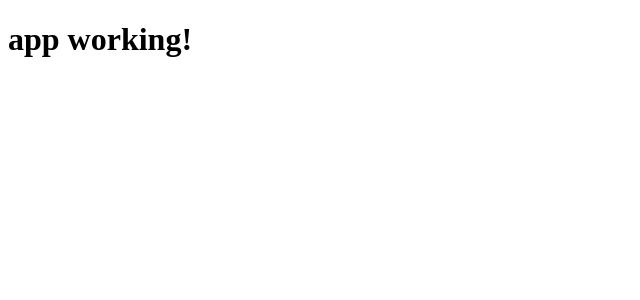
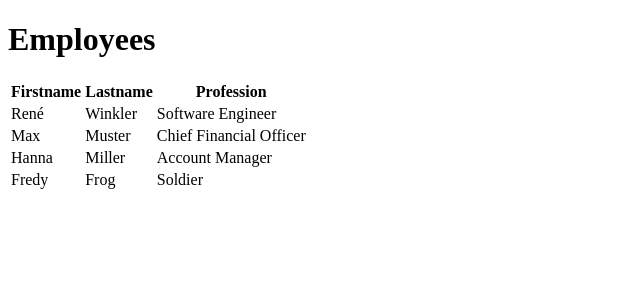
Before and after one commit to r-winkler/springboot-angular-crud, an Angular app in the folder frontend/src/main/frontend/: page / in a window 1280 px wide. Shown: the top 300 px of the page, without its empty margins (0-640 px from the left). Built offline with nearby package versions, Linux system fonts and the light colour scheme.

Commit message:
setup service

```diff
--- /dev/null
+++ b/frontend/src/main/frontend/src/api/employees.json
@@ -0,0 +1,26 @@
+[
+  {
+    "firstname": "René",
+    "lastname": "Winkler",
+    "profession": "Software Engineer",
+    "age": 32
+  },
+  {
+    "firstname": "Max",
+    "lastname": "Muster",
+    "profession": "Chief Financial Officer",
+    "age": 30
+  },
+  {
+    "firstname": "Hanna",
+    "lastname": "Miller",
+    "profession": "Account Manager",
+    "age": 35
+  },
+  {
+    "firstname": "Fredy",
+    "lastname": "Frog",
+    "profession": "Soldier",
+    "age": 59
+  }
+]
--- a/frontend/src/main/frontend/src/app/app.component.html
+++ b/frontend/src/main/frontend/src/app/app.component.html
@@ -1,3 +1,5 @@
 <h1>
   {{title}}
 </h1>
+
+<app-employee></app-employee>
--- a/frontend/src/main/frontend/src/app/app.component.ts
+++ b/frontend/src/main/frontend/src/app/app.component.ts
@@ -3,8 +3,8 @@ import { Component } from '@angular/core';
 @Component({
   selector: 'app-root',
   templateUrl: './app.component.html',
-  styleUrls: ['./app.component.css']
+  styleUrls: ['./app.component.css'],
 })
 export class AppComponent {
-  title = 'app working!';
+  title = 'Employees';
 }
--- a/frontend/src/main/frontend/src/app/app.module.ts
+++ b/frontend/src/main/frontend/src/app/app.module.ts
@@ -5,6 +5,7 @@ import { HttpModule } from '@angular/http';
 
 import { AppComponent } from './app.component';
 import { EmployeeComponent } from './employee/employee.component';
+import {EmployeeService} from "./employee/employee.service";
 
 @NgModule({
   declarations: [
@@ -16,7 +17,7 @@ import { EmployeeComponent } from './employee/employee.component';
     FormsModule,
     HttpModule
   ],
-  providers: [],
+  providers: [EmployeeService],
   bootstrap: [AppComponent]
 })
 export class AppModule { }
--- a/frontend/src/main/frontend/src/app/employee/employee.component.html
+++ b/frontend/src/main/frontend/src/app/employee/employee.component.html
@@ -1,3 +1,12 @@
-<p>
-  employee works!
-</p>
+<table>
+  <tr>
+    <th>Firstname</th>
+    <th>Lastname</th>
+    <th>Profession</th>
+  </tr>
+  <tr *ngFor="let employee of employees">
+    <td>{{employee.firstname}}</td>
+    <td>{{employee.lastname}}</td>
+    <td>{{employee.profession}}</td>
+  </tr>
+</table>
--- a/frontend/src/main/frontend/src/app/employee/employee.component.ts
+++ b/frontend/src/main/frontend/src/app/employee/employee.component.ts
@@ -1,4 +1,6 @@
 import { Component, OnInit } from '@angular/core';
+import {EmployeeService} from "./employee.service";
+import {IEmployee} from "./employee";
 
 @Component({
   selector: 'app-employee',
@@ -7,9 +9,16 @@ import { Component, OnInit } from '@angular/core';
 })
 export class EmployeeComponent implements OnInit {
 
-  constructor() { }
+  employees: IEmployee[];
+  errorMessage: string;
+
+  constructor(private _employeeService: EmployeeService) { }
 
   ngOnInit() {
+    this._employeeService.getEmployees()
+        .subscribe(
+            employees => this.employees = employees,
+            error => this.errorMessage = <any>error);
   }
 
 }
--- /dev/null
+++ b/frontend/src/main/frontend/src/app/employee/employee.service.ts
@@ -0,0 +1,29 @@
+import {Injectable} from '@angular/core';
+import {IEmployee} from "./employee";
+import {Http, Response} from "@angular/http";
+import {Observable} from "rxjs";
+import "rxjs/add/operator/map";
+import 'rxjs/add/operator/do';
+import 'rxjs/add/operator/catch';
+
+
+@Injectable()
+export class EmployeeService {
+    private _employeesUrl = 'api/employees.json';
+
+    constructor(private _http: Http) {
+    }
+
+    getEmployees(): Observable<IEmployee[]> {
+        return this._http.get(this._employeesUrl).map((response: Response) => <IEmployee[]>response.json())
+            .do(data => console.log('All: ' + JSON.stringify(data)))
+            .catch(this.handleError);
+    }
+
+    private handleError(error: Response) {
+        console.error(error);
+        return Observable.throw(error.json().error || 'Server error');
+    }
+
+
+}
--- /dev/null
+++ b/frontend/src/main/frontend/src/app/employee/employee.ts
@@ -0,0 +1,6 @@
+export interface IEmployee {
+    "firstname": string;
+    "lastname": string;
+    "profession": string;
+    "age": number;
+}
```
Also changed, not shown: 1 other file (tests, documents, lock files or other folders).
